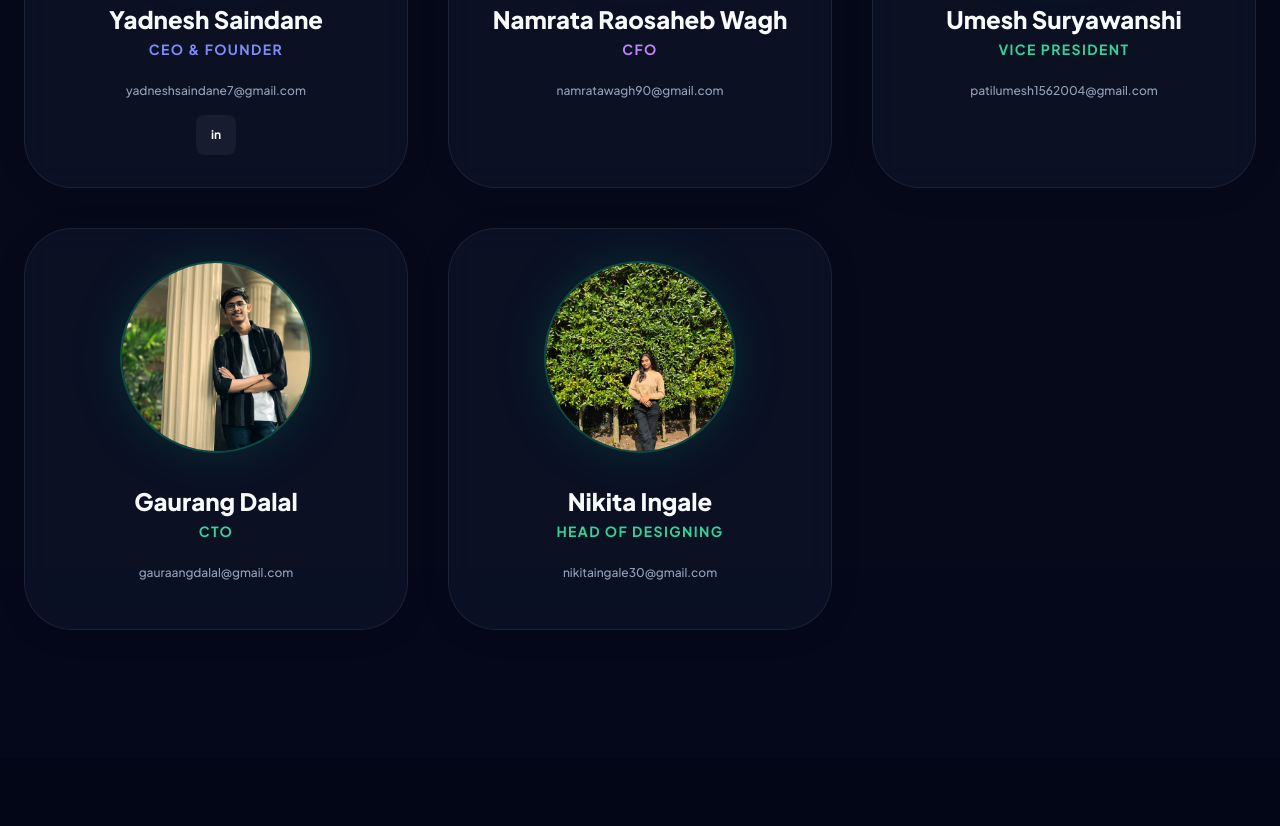
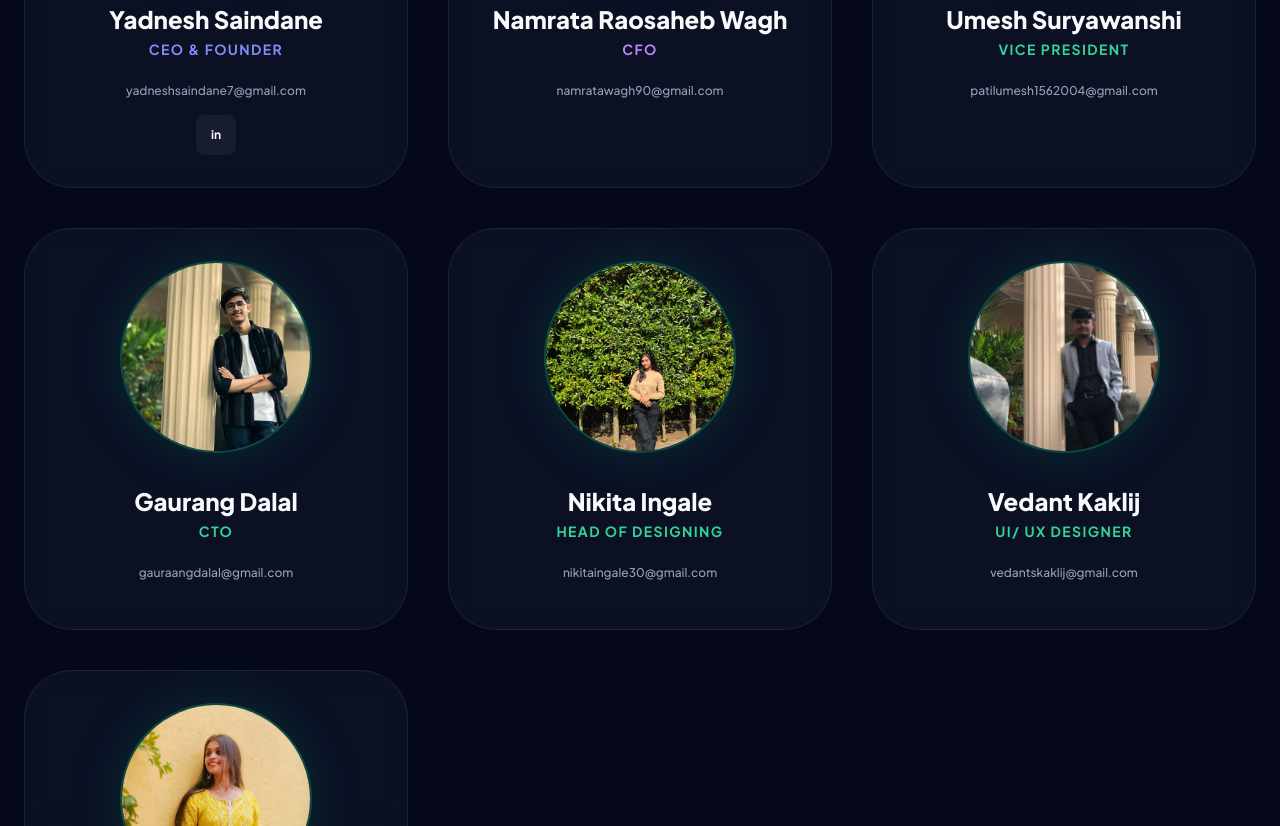
Before and after one commit to yadneshsaindane7-boop/hibro-labs-production, a plain HTML site: page index.html in a window 1280 px wide. Shown: the part 1974-2800 px from the top of the page. Drawn offline with nearby package versions, Linux system fonts and the light colour scheme.

Commit message:
Update index.html

```diff
--- a/index.html
+++ b/index.html
@@ -263,6 +263,33 @@
                     <a href="nikitaingale30@gmail.com" class="text-slate-400 hover:text-white transition text-xs font-medium block mb-4">nikitaingale30@gmail.com</a>
                     <!-- Social Link Removed -->
                 </div>
+
+                <div class="glass-card p-8 rounded-[3rem] text-center hover-glow group">
+                    <div class="relative w-48 h-48 mx-auto mb-8">
+                        <div class="absolute inset-0 bg-emerald-600/20 rounded-full blur-xl group-hover:blur-2xl transition-all"></div>
+                        <div class="relative w-full h-full rounded-full overflow-hidden border-2 border-emerald-500/30 group-hover:border-emerald-500/60 transition-all">
+                            <!-- VP IMAGE: Replace 'src' below with your image file path or URL -->
+                            <img src="ved.jpeg" alt="Vedant Kaklij" class="w-full h-full object-cover">
+                        </div>
+                    </div>
+                    <h3 class="text-2xl font-black mb-1">Vedant Kaklij</h3>
+                    <p class="text-emerald-400 font-bold text-sm uppercase tracking-widest mb-6">UI/ UX Designer</p>
+                    <a href="vedantskaklij@gmail.com" class="text-slate-400 hover:text-white transition text-xs font-medium block mb-4">vedantskaklij@gmail.com</a>
+                    <!-- Social Link Removed -->
+                </div>
+                <div class="glass-card p-8 rounded-[3rem] text-center hover-glow group">
+                    <div class="relative w-48 h-48 mx-auto mb-8">
+                        <div class="absolute inset-0 bg-emerald-600/20 rounded-full blur-xl group-hover:blur-2xl transition-all"></div>
+                        <div class="relative w-full h-full rounded-full overflow-hidden border-2 border-emerald-500/30 group-hover:border-emerald-500/60 transition-all">
+                            <!-- VP IMAGE: Replace 'src' below with your image file path or URL -->
+                            <img src="sakshi.jpeg" alt="Sakshi Dhumal" class="w-full h-full object-cover">
+                        </div>
+                    </div>
+                    <h3 class="text-2xl font-black mb-1">Sakshi Dhumal</h3>
+                    <p class="text-emerald-400 font-bold text-sm uppercase tracking-widest mb-6">Relationship Manager</p>
+                    <a href="dhumalsakshi603@gmail.com" class="text-slate-400 hover:text-white transition text-xs font-medium block mb-4">dhumalsakshi603@gmail.com</a>
+                    <!-- Social Link Removed -->
+                </div>
             </div>
         </div>
     </section>
```
